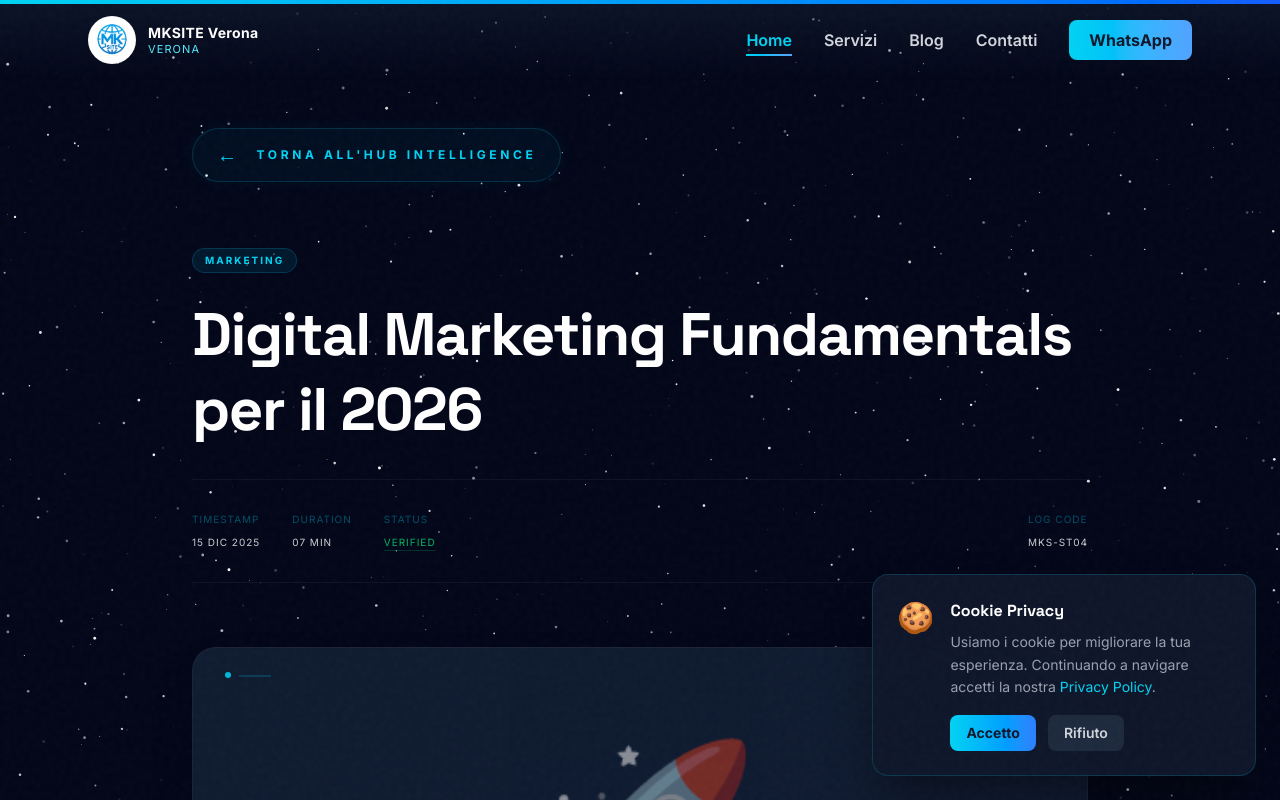
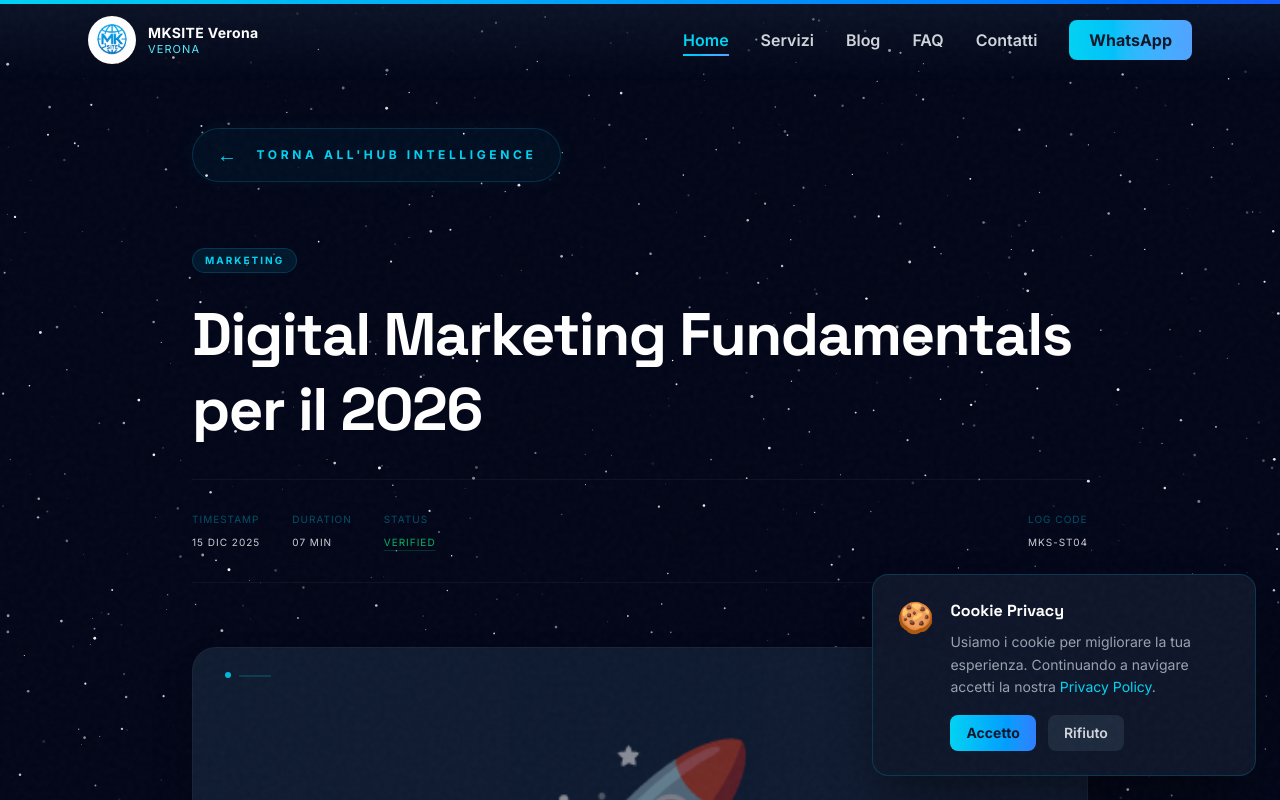
Before and after one commit to valemond06-svg/mksiteverona-site, a Next.js app: page /blog/digital-marketing-fundamentals in a window 1280 px wide. Shown: the top 800 px of the page. Built offline with nearby package versions, Linux system fonts and the light colour scheme.

Commit message:
UI: Add FAQ to Navbar and improve scroll tracking

```diff
--- a/components/Navbar.jsx
+++ b/components/Navbar.jsx
@@ -13,6 +13,7 @@ const NAV_ITEMS = [
   { href: '#servizi', label: 'Servizi' },
   // { href: '#portfolio', label: 'Portfolio' },
   { href: '#blog', label: 'Blog' },
+  { href: '#faq', label: 'FAQ' },
   { href: '#contatti', label: 'Contatti' },
 ];
 
@@ -35,7 +36,7 @@ export default function Navbar() {
         return;
       }
 
-      const sections = ['servizi', 'contatti', 'blog'];
+      const sections = ['servizi', 'blog', 'faq', 'contatti'];
       for (const section of sections) {
         const el = document.getElementById(section);
         if (!el) continue;
```
